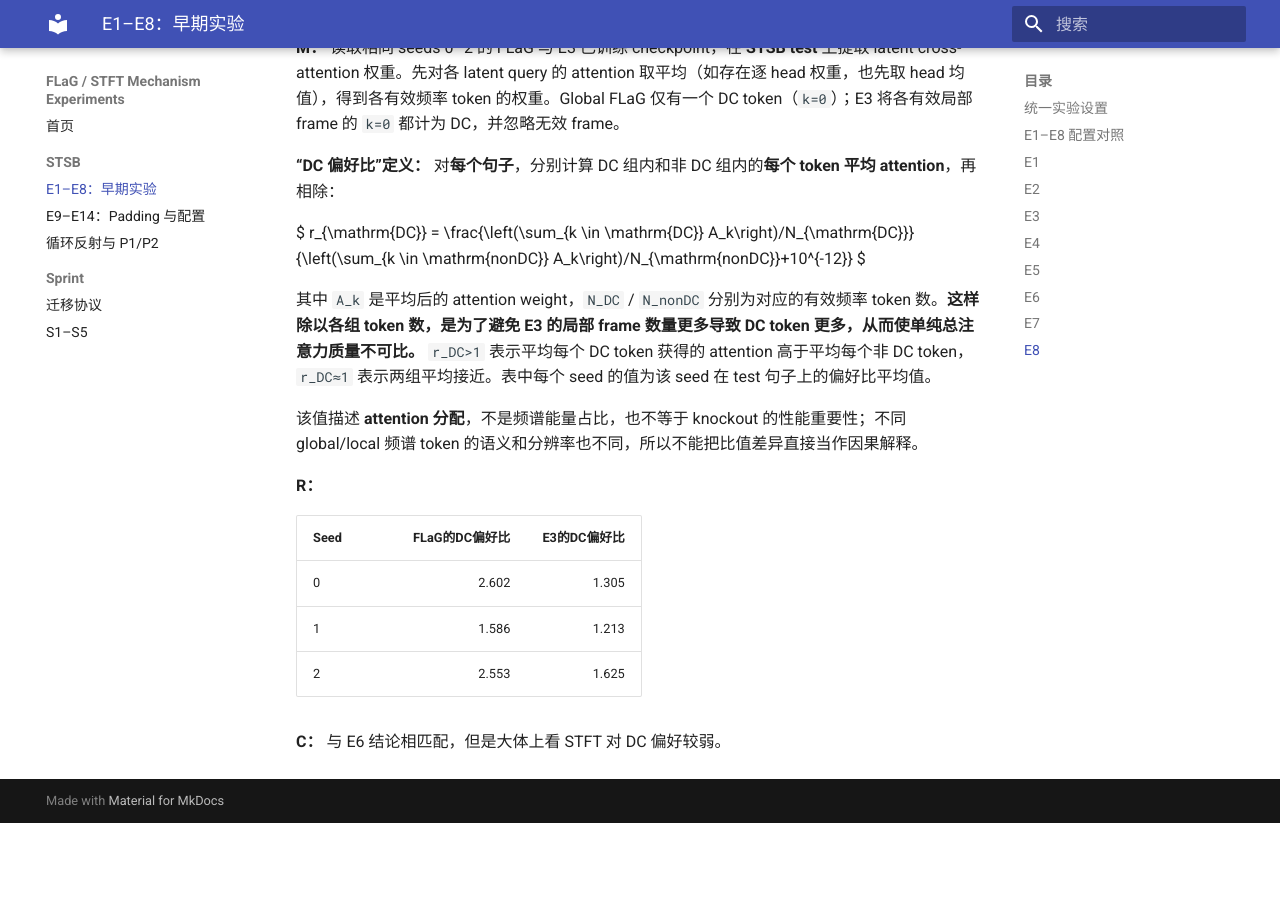
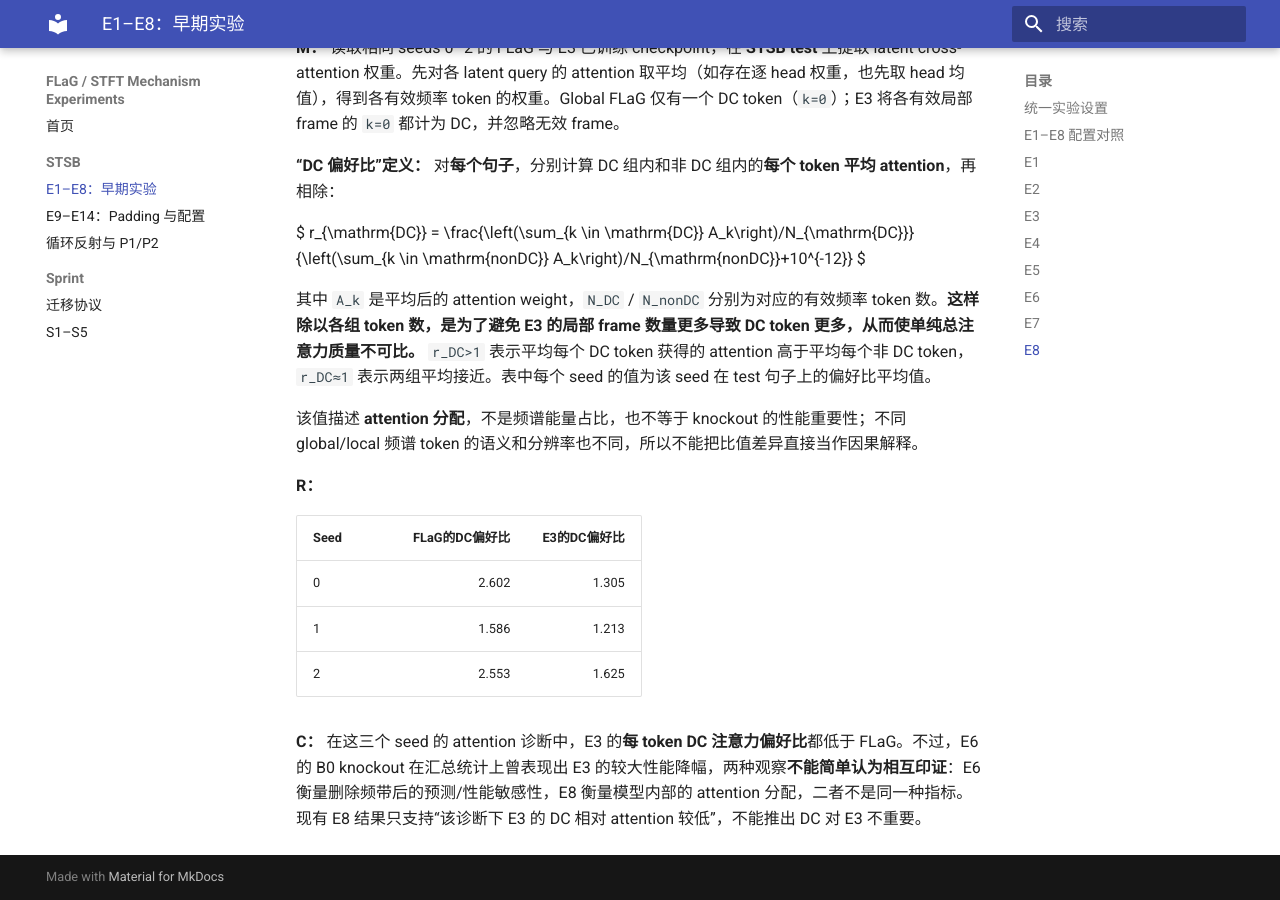
Before and after one commit to lumoswwr/FLaG-STFT-Notes, an MkDocs documentation site: the page built from docs/stsb/01-experiments.md, in a window 1280 px wide and 900 px high, scrolled down 4620 px. Built offline with MkDocs 1.6.1 and Material for MkDocs 9.7.7, drawn with Linux system fonts in a browser that asks for light colours; before the commit the page ends 5443 px from its top, so only the background shows below that.

Commit message:
clarify E8 attention ratio is distinct from E6 knockout importance

```diff
--- a/docs/stsb/01-experiments.md
+++ b/docs/stsb/01-experiments.md
@@ -146,4 +146,4 @@ $
 | 1    |          1.586 |        1.213 |
 | 2    |          2.553 |        1.625 |
 
-**C：** 与 E6 结论相匹配，但是大体上看 STFT 对 DC 偏好较弱。
+**C：** 在这三个 seed 的 attention 诊断中，E3 的**每 token DC 注意力偏好比**都低于 FLaG。不过，E6 的 B0 knockout 在汇总统计上曾表现出 E3 的较大性能降幅，两种观察**不能简单认为相互印证**：E6 衡量删除频带后的预测/性能敏感性，E8 衡量模型内部的 attention 分配，二者不是同一种指标。现有 E8 结果只支持“该诊断下 E3 的 DC 相对 attention 较低”，不能推出 DC 对 E3 不重要。
```
